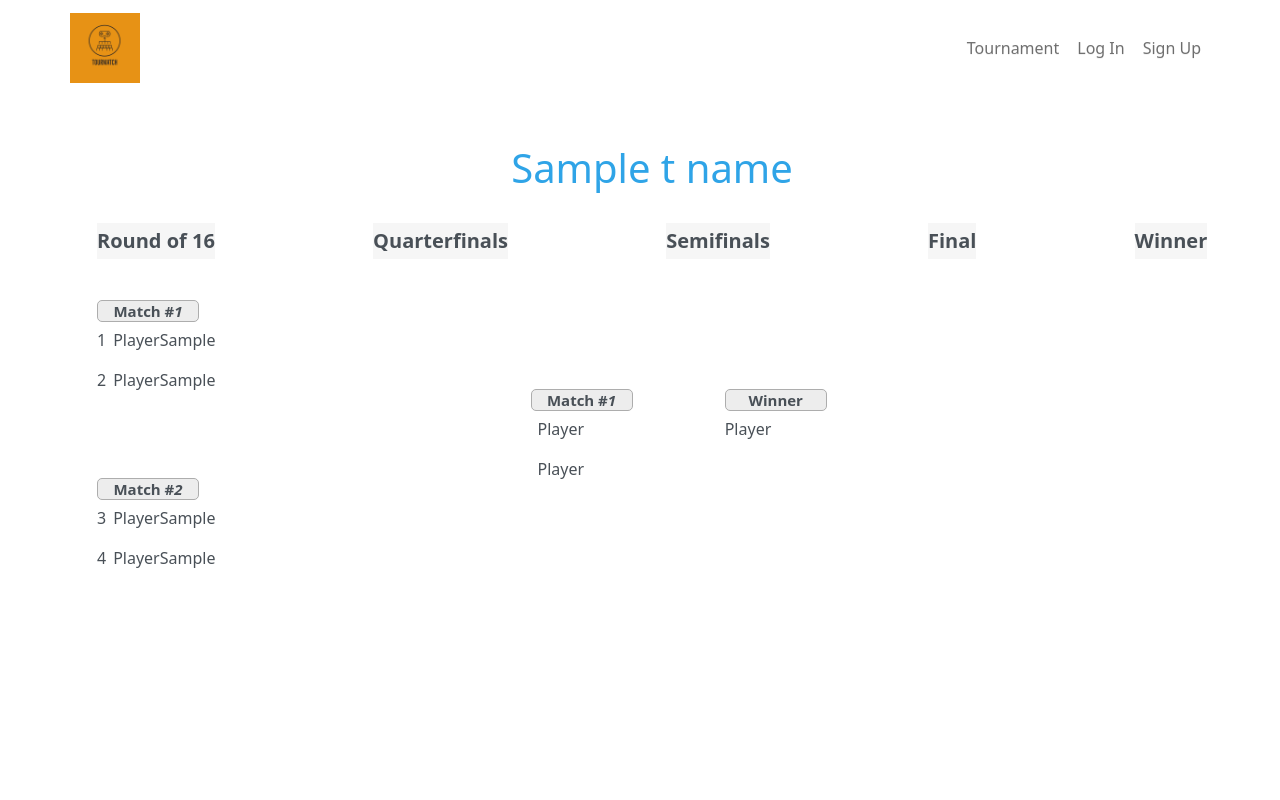
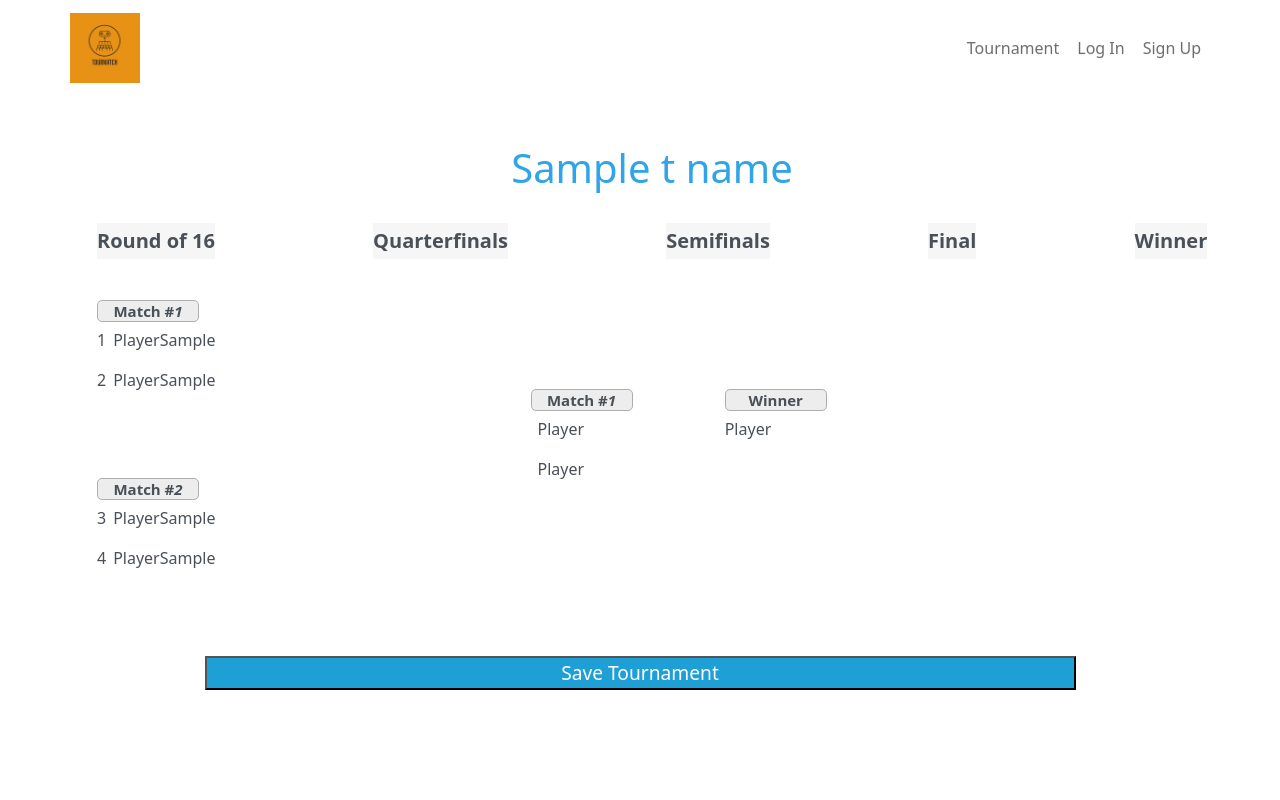
Before and after one commit to kbjss071/tourMatch, a Django app: template tourMatch/tournament/templates/tournament/create_tournament_16.html in a window 1280 px wide; the page is wider, and only the part inside the window is pictured. Run offline with Django 4.2, Linux system fonts and the light colour scheme; the template is opened without the code that fills it: most values are stand-ins (such as "Sample title", 1, 10 or a date in 2020); some libraries are stand-ins or nearby versions.

Commit message:
save tournament button

```diff
--- a/tourMatch/static/tourMatch/css/master.css
+++ b/tourMatch/static/tourMatch/css/master.css
@@ -7,6 +7,10 @@
 
 *, ::after, ::before {
     box-sizing: border-box;
+}
+
+body {
+    position: relative;;
 }
 
 .navbar {
@@ -334,3 +338,20 @@
     margin-left: 15px;
     transform: scale(1.25);
 }
+
+.save {
+    position: relative;
+    width: 100%;
+    height: 3.5vh;
+    text-align: center;
+    align-items: center;
+}
+
+.save button {
+    color: white;
+    font-size: larger;
+    font-weight: 500;
+    background-color: #1e9fd6;
+    width: 75%;
+    height: 3.5vh;
+}
--- /dev/null
+++ b/tourMatch/templates/tour_save.html
@@ -0,0 +1,3 @@
+<div class="save">
+    <button>Save Tournament</button>
+</div>
--- a/tourMatch/tournament/templates/tournament/create_tournament_16.html
+++ b/tourMatch/tournament/templates/tournament/create_tournament_16.html
@@ -158,5 +158,5 @@
         </div>
     </div>
 </div>
-
+{% include 'tour_save.html' %}
 {% endblock %}
--- a/tourMatch/tournament/templates/tournament/create_tournament_32.html
+++ b/tourMatch/tournament/templates/tournament/create_tournament_32.html
@@ -221,5 +221,5 @@
         </div>
     </div>
 </div>
-
+{% include 'tour_save.html' %}
 {% endblock %}
--- a/tourMatch/tournament/templates/tournament/create_tournament_64.html
+++ b/tourMatch/tournament/templates/tournament/create_tournament_64.html
@@ -240,5 +240,5 @@
         </div>
     </div>
 </div>
-
+{% include 'tour_save.html' %}
 {% endblock %}
```
